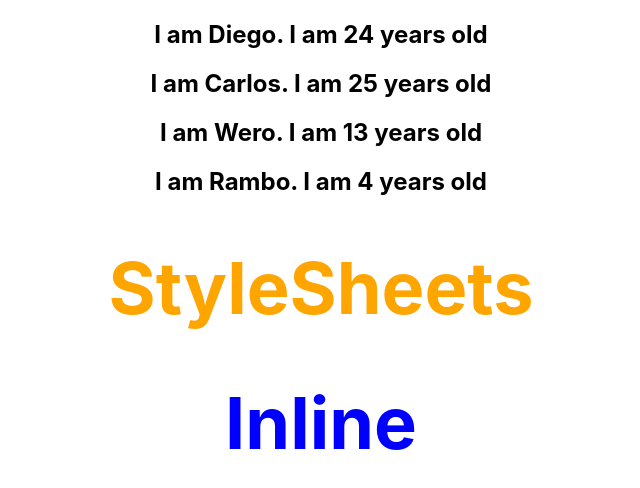
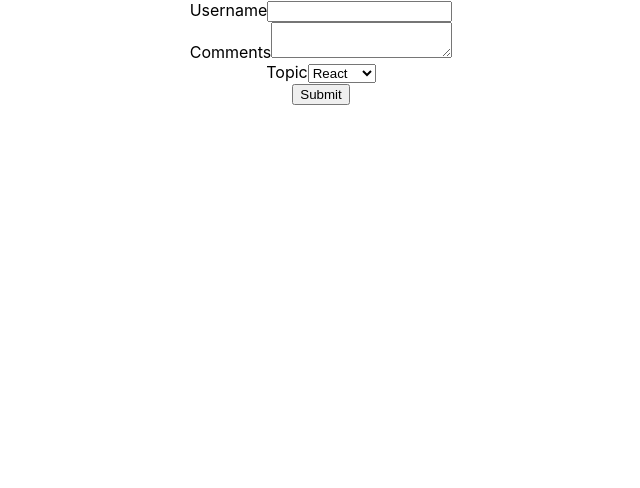
Before and after one commit to CZDiego/react-tutorial, a React (Create React App) app: page / in a window 1280 px wide. Shown: the top 488 px of the page, without its empty margins (319-959 px from the left). Built offline with nearby package versions, Linux system fonts and the light colour scheme.

Commit message:
Add forms

```diff
--- a/src/App.js
+++ b/src/App.js
@@ -1,43 +1,12 @@
 import React from 'react';
 import './App.css';
-import PersonList from "./components/lists/PersonList";
-import Stylesheet from "./components/style/StyleSheet";
-import Inline from "./components/style/Inline";
+import Form from "./components/form/Form";
 
 function App() {
   return (
     <div className="App">
-      {/* Props are immutable */}
-      {/*<Greet name="Bruce" heroName="Batman">
-        <p>This is children #1</p>
-        <p>This is children #2</p>
-        <p>This is children #3</p>
-      </Greet>*/}
 
-      {/*<Message/>*/}
-      {/*<Counter/>
-
-      <br/>
-
-      <FunctionClick/>
-
-      <br/>
-
-      <ClassClick/>
-
-      <br/>
-
-      <EventBind/>
-
-      <br/>
-
-      <ParentComponent/>*/}
-
-      <PersonList/>
-
-      <Stylesheet primary={true}/>
-
-      <Inline/>
+      <Form/>
 
     </div>
   );
--- /dev/null
+++ b/src/components/form/Form.js
@@ -0,0 +1,73 @@
+import React from "react";
+
+class Form extends React.Component {
+
+  constructor(props) {
+    super(props);
+
+    this.state = {
+      username: '',
+      comments: '',
+      topic: 'react'
+    };
+
+    //this.handleUsernameChange = this.handleUsernameChange.bind(this);
+  }
+
+  handleUsernameChange = event => {
+
+    this.setState({
+      username: event.target.value
+    });
+
+  };
+
+  handleCommentsChange = event => {
+
+    this.setState({
+      comments: event.target.value
+    });
+
+  };
+
+  handleToggleChange = event => {
+
+    this.setState({
+      topic: event.target.value
+    });
+
+  };
+
+  handleSubmit = event => {
+    alert(`${this.state.username} ${this.state.comments} ${this.state.topic}`);
+    event.preventDefault();
+  };
+
+  render() {
+    return (
+      <form onSubmit={this.handleSubmit}>
+        <div>
+          <label>Username</label>
+          <input type={'text'} value={this.state.username}
+                 onChange={this.handleUsernameChange}/>
+        </div>
+        <div>
+          <label>Comments</label>
+          <textarea value={this.state.comments}
+                    onChange={this.handleCommentsChange}/>
+        </div>
+        <div>
+          <label>Topic</label>
+          <select value={this.state.topic} onChange={this.handleToggleChange}>
+            <option value={"react"}>React</option>
+            <option value={"angular"}>Angular</option>
+            <option value={"vue"}>Vue</option>
+          </select>
+        </div>
+        <button type={"Submit"}>Submit</button>
+      </form>
+    )
+  }
+}
+
+export default Form;
```
